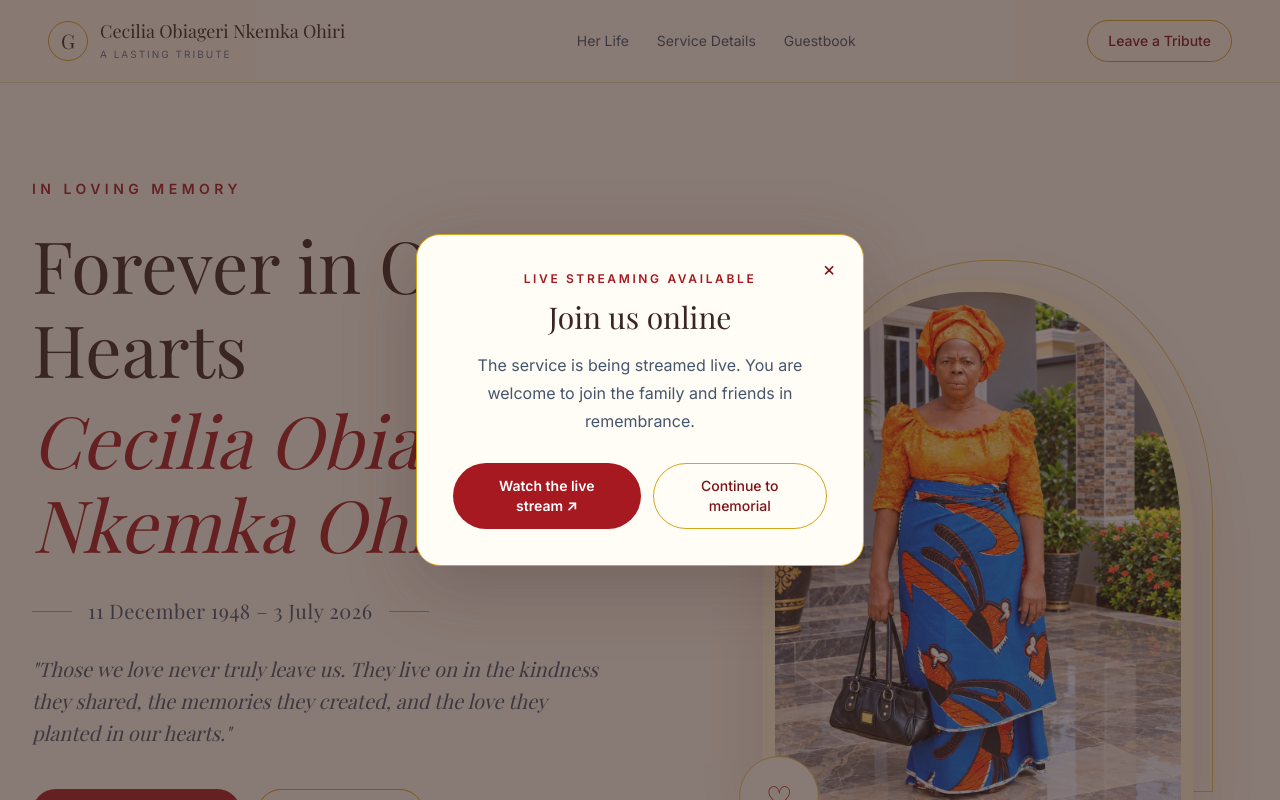
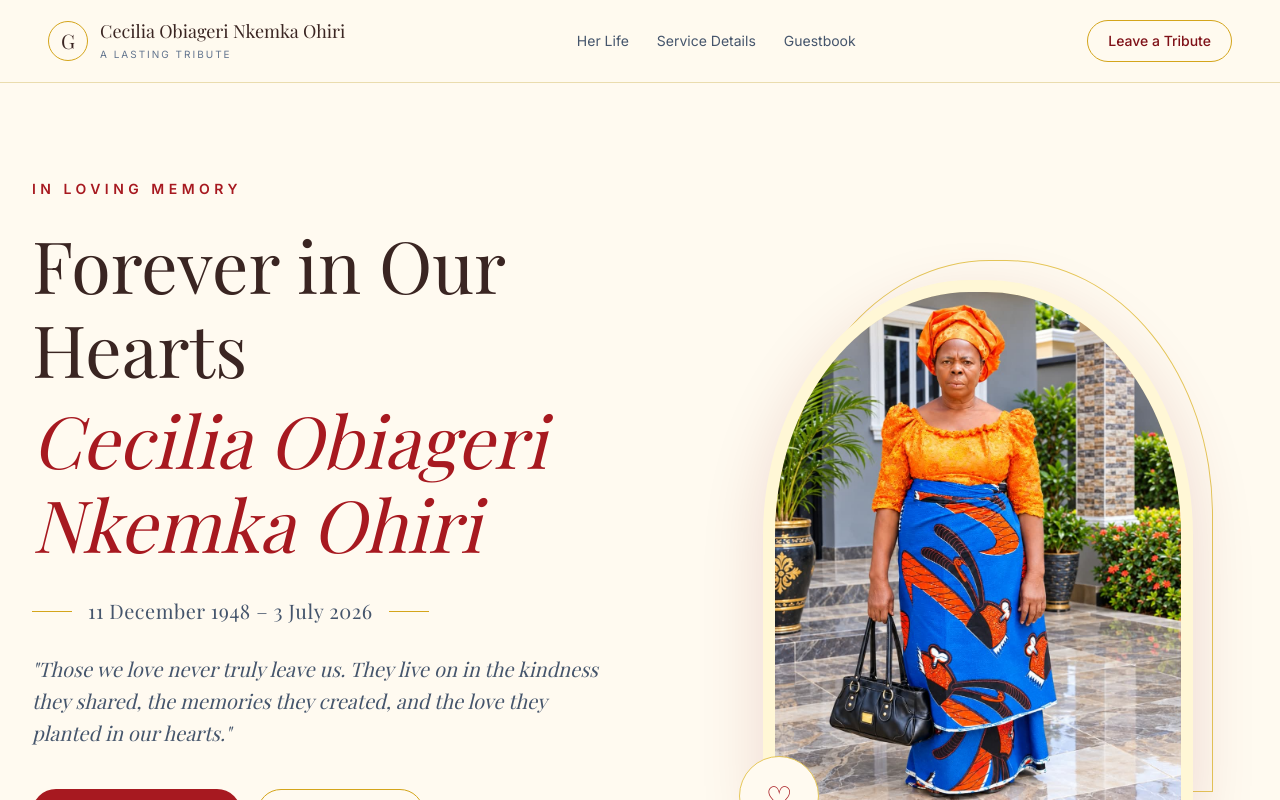
Before and after one commit to vinnoangel/cecilia-ohiri-memorial, a React (Vite) app: page / in a window 1280 px wide. Shown: the top 800 px of the page. Built offline with nearby package versions, Linux system fonts and the light colour scheme; no server answers; the database is empty; a web font is replaced by a local one.

Commit message:
removed streaming link

```diff
--- a/src/MemorialPage.jsx
+++ b/src/MemorialPage.jsx
@@ -90,7 +90,7 @@ const memorial = {
     address:
       "Along Impressive Road, Ogbaku, Mbaitoli L.G.A., Imo State",
     notice: "/863250462_1673578877431771_7636838536071350629_n.jpg",
-    streamingUrl: "https://www.youtube.com/live/KJdq8mcUP1M?si=cnw-KvT63XGqXeff",
+    streamingUrl: "",
   },
 
   instructions: [
```
